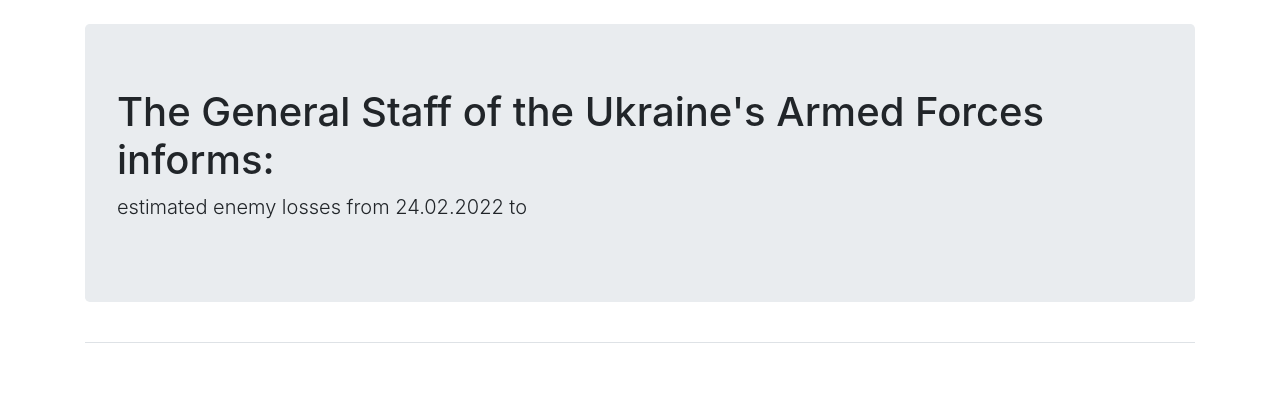
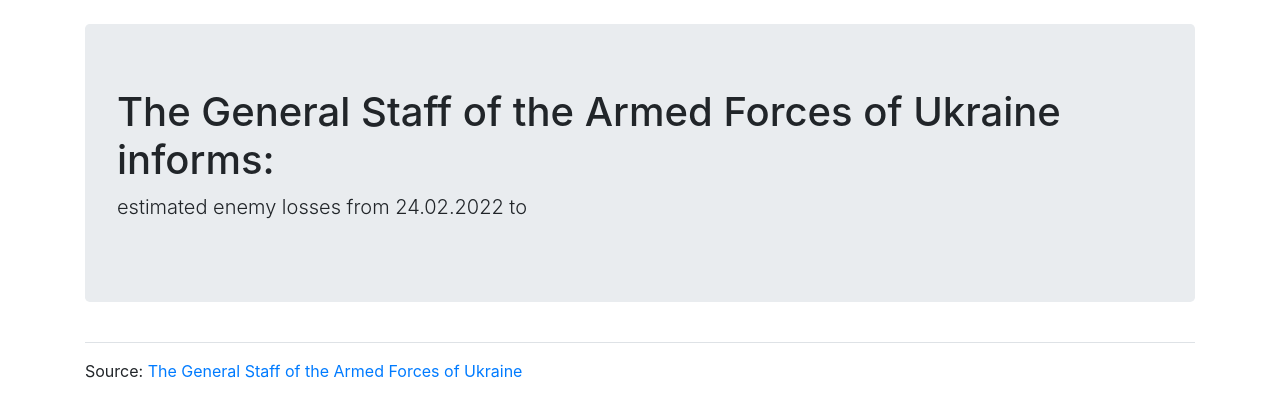
Before and after one commit to osuchalkin/Gen_Staff, a Django app: template losses/templates/losses/index.html in a window 1280 px wide. Shown: the part 58-475 px from the top of the page. Run offline with Django 4.2, Linux system fonts and the light colour scheme; the template is opened without the code that fills it, so the values that code supplies are empty; parts of the project's set-up code (start-up, migrations or seed data) failed here and were passed over; some libraries are stand-ins or nearby versions.

Commit message:
Updating

```diff
--- a/losses/templates/losses/base.html
+++ b/losses/templates/losses/base.html
@@ -33,6 +33,7 @@
             </div>
             <div>
                 {% block content %}{% endblock content %}
+                <p>Source: <a href=https://t.me/GeneralStaffZSU>The General Staff of the Armed Forces of Ukraine</a> </p>
             </div>
         </main>
     </body>
--- a/losses/templates/losses/index.html
+++ b/losses/templates/losses/index.html
@@ -2,7 +2,7 @@
 
 {% block page_header %}
     <div class='jumbotron'>
-        <h1 class="display-5">The General Staff of the Ukraine's Armed Forces informs:</h1>
+        <h1 class="display-5">The General Staff of the Armed Forces of Ukraine informs:</h1>
         <p class="lead">estimated enemy losses from 24.02.2022 to {{ current_dates }} </p>
     </div>
 {% endblock page_header %}
```
